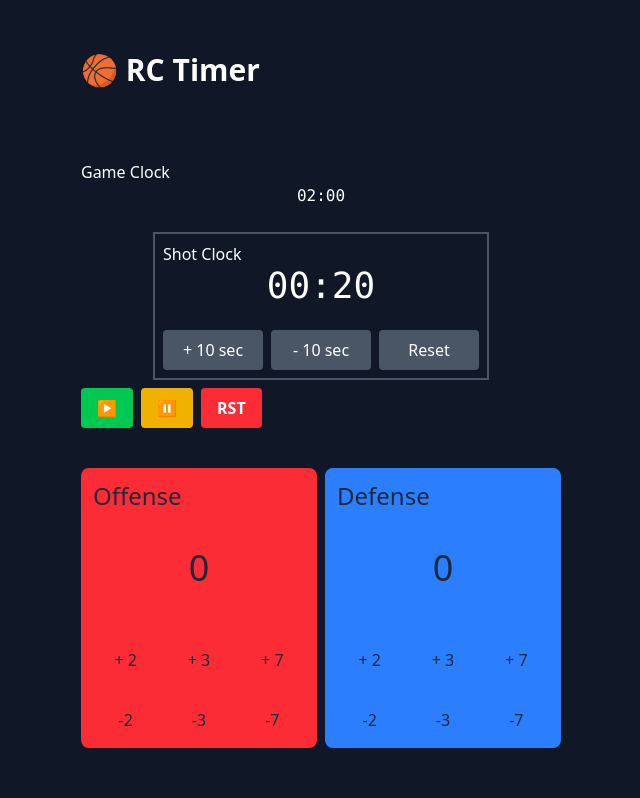
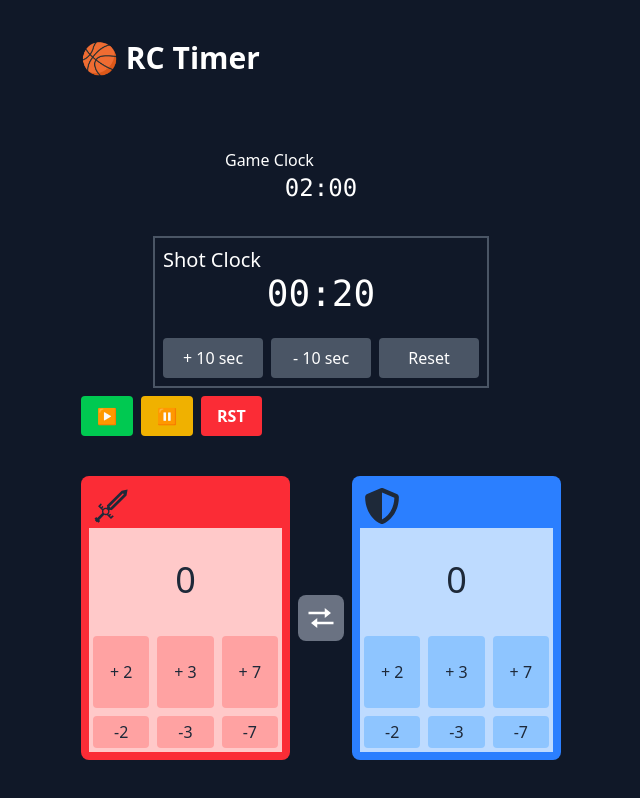
Before and after one commit to sapphire1626/rc-timer, a React (Vite) app: page / in a window 1280 px wide. Shown: the whole page, without its empty margins (319-959 px from the left). Built offline with nearby package versions, Linux system fonts and the light colour scheme.

Commit message:
見た目

```diff
--- a/package.json
+++ b/package.json
@@ -12,7 +12,8 @@
   "dependencies": {
     "@tailwindcss/vite": "^4.1.4",
     "react": "^19.0.0",
-    "react-dom": "^19.0.0"
+    "react-dom": "^19.0.0",
+    "react-icons": "^5.5.0"
   },
   "devDependencies": {
     "@eslint/js": "^9.22.0",
--- a/src/App.tsx
+++ b/src/App.tsx
@@ -8,7 +8,7 @@ function App() {
     <div className="
     min-h-screen flex flex-col items-center
     justify-center bg-gray-900 text-white
-     font-sans">
+     font-sans p-4">
       <div className="w-120">
         <Logo />
         <Timer />
--- a/src/components/ScoreBoard.tsx
+++ b/src/components/ScoreBoard.tsx
@@ -1,11 +1,17 @@
 import { useState } from "react";
+import { BiTransfer } from "react-icons/bi";
+import { FaShieldAlt } from "react-icons/fa";
+import { GiBroadsword } from "react-icons/gi";
 
-function UpDownButton({ className, diff, value, setValue }: { className: string, diff: number, value: number, setValue: any }) {
+function UpDownButton({ color, diff, value, setValue }: { color: string, diff: number, value: number, setValue: any }) {
     const sign = diff > 0 ? "+" : "";
+    const bgColor = color === "red" ?
+        "rounded flex-1 bg-red-300 hover:bg-red-400 active:bg-red-500" :
+        "rounded flex-1 bg-blue-300 hover:bg-blue-400 activate:bg-blue-500";
     return (
         <button onClick={
-            () => setValue(Math.max(0,value + diff))
-        } className={className}>
+            () => setValue(Math.max(0, value + diff))
+        } className={bgColor}>
             {sign} {diff}
         </button>
     )
@@ -14,38 +20,67 @@ function UpDownButton({ className, diff, value, setValue }: { className: string,
 export function ScoreBoard({ color }: { color: string }) {
     const [score, setScore] = useState(0);
 
-    const buttoClassName = `rounded flex-1 bg-${color}-300 hover:bg-${color}-500`
+    const bgColor = color === "red" ? "bg-red-200" : "bg-blue-200";
     return (
-        <div className={`bg-${color}-200`}>
+        <div className={bgColor}>
             <div className={`text-4xl text-center p-8`}>
                 {score}
             </div>
             <div className="flex h-20 gap-2 p-1">
-                <UpDownButton diff={2} value={score} setValue={setScore} className={buttoClassName} />
-                <UpDownButton diff={3} value={score} setValue={setScore} className={buttoClassName} />
-                <UpDownButton diff={7} value={score} setValue={setScore} className={buttoClassName} />
+                <UpDownButton diff={2} value={score} setValue={setScore} color={color} />
+                <UpDownButton diff={3} value={score} setValue={setScore} color={color} />
+                <UpDownButton diff={7} value={score} setValue={setScore} color={color} />
             </div>
             <div className="flex h-10 gap-2 p-1">
-                <UpDownButton diff={-2} value={score} setValue={setScore} className={buttoClassName} />
-                <UpDownButton diff={-3} value={score} setValue={setScore} className={buttoClassName} />
-                <UpDownButton diff={-7} value={score} setValue={setScore} className={buttoClassName} />
+                <UpDownButton diff={-2} value={score} setValue={setScore} color={color} />
+                <UpDownButton diff={-3} value={score} setValue={setScore} color={color} />
+                <UpDownButton diff={-7} value={score} setValue={setScore} color={color} />
             </div>
         </div>
     )
 }
 
+enum Role {
+    Offense,
+    Defense,
+}
+
+function RoleContent({ role }: { role: Role }) {
+    switch (role) {
+        case Role.Offense:
+            return (<GiBroadsword className="text-4xl" />);
+        case Role.Defense:
+            return (<FaShieldAlt className="text-4xl" />);
+        default:
+            return (<div></div>);
+    }
+}
+
 export default function ScoreArea() {
+    const [redRole, setRedRole] = useState(Role.Offense);
+    const [blueRole, setBlueRole] = useState(Role.Defense);
+
     return (
         <div className="w-full flex text-gray-800 gap-2">
             <div className="flex-1 bg-red-500 rounded-lg p-2">
                 <div className="bg-red-500 p-1 text-2xl">
-                    Offense
+                    <RoleContent role={redRole} />
                 </div>
                 <ScoreBoard color="red" />
             </div>
+
+            <div className="items-center flex flex-col justify-center text-white">
+                <button onClick={() => {
+                    setRedRole(redRole === Role.Offense ? Role.Defense : Role.Offense);
+                    setBlueRole(blueRole === Role.Offense ? Role.Defense : Role.Offense);
+                }} className="text-2xl text-center bg-gray-500 rounded-lg p-2 hover:bg-gray-600">
+                    <BiTransfer className="text-3xl" />
+                </button>
+            </div>
+
             <div className="flex-1 bg-blue-500 rounded-lg p-2">
                 <div className="bg-blue-500 p-1 text-2xl">
-                    Defense
+                    <RoleContent role={blueRole} />
                 </div>
                 <ScoreBoard color="blue" />
             </div>
--- a/src/components/Timer.tsx
+++ b/src/components/Timer.tsx
@@ -1,11 +1,11 @@
 // src/components/Timer.tsx
 import { useEffect, useRef, useState } from "react";
 
-function ClockDigits({ time, size }: { time: number, size: number }) {
+function ClockDigits({ time }: { time: number }) {
   const minutes = String(Math.floor(time / 60)).padStart(2, "0");
   const seconds = String(time % 60).padStart(2, "0");
   return (
-    <div className={`text-${size}xl font-mono mb-6`}>
+    <div className="font-mono mb-6">
       {minutes}:{seconds}
     </div>
   )
@@ -18,10 +18,12 @@ const POSESSION_CNANGE_INITIAL = 10;
 function ShotClock({ clock, setClock }: { clock: number, setClock: any }) {
   return (
     <div className="text-center p-2 border-2 border-gray-600">
-      <div className="text-left">
+      <div className="text-left text-xl">
         Shot Clock
       </div>
-      <ClockDigits time={clock} size={4} />
+      <div className="text-4xl">
+        <ClockDigits time={clock} />
+      </div>
       <div className="flex gap-2">
         <button onClick={() => setClock(clock + 10)} className="flex-1 p-2 bg-gray-600 hover:bg-gray-700 rounded">
           + 10 sec
@@ -77,11 +79,13 @@ export const Timer = () => {
 
   return (
     <div className="text-center w-full py-10">
-      <div>
+      <div className="w-[40%] flex flex-col mx-auto">
         <div className="text-left">
           Game Clock
         </div>
-        <ClockDigits time={gameClock} size={7} />
+        <div className="text-2xl">
+          <ClockDigits time={gameClock} />
+        </div>
       </div>
       <div className="w-[70%] mx-auto my-2">
         <ShotClock clock={subClock} setClock={setSubClock} />
```
Also changed, not shown: 1 other file (tests, documents, lock files or other folders).
